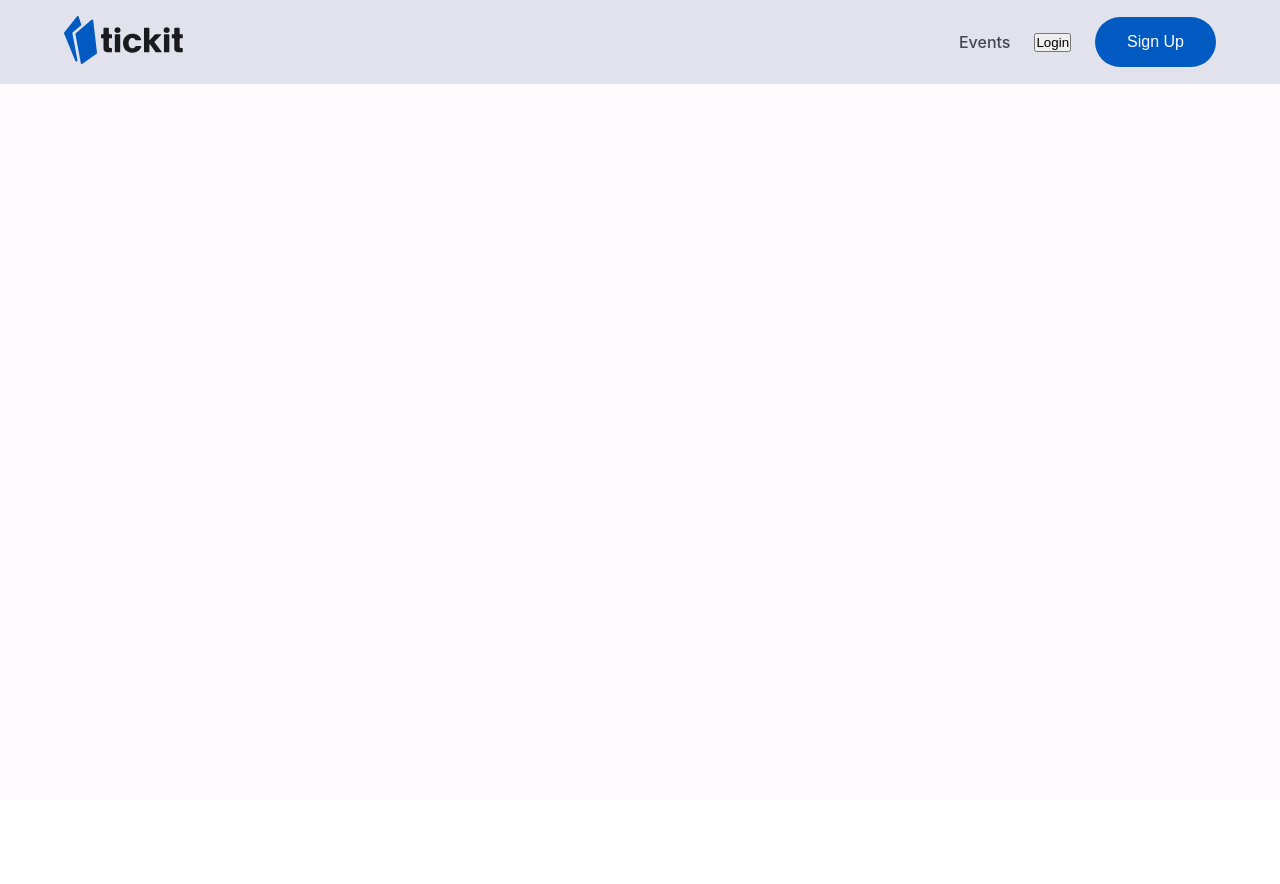
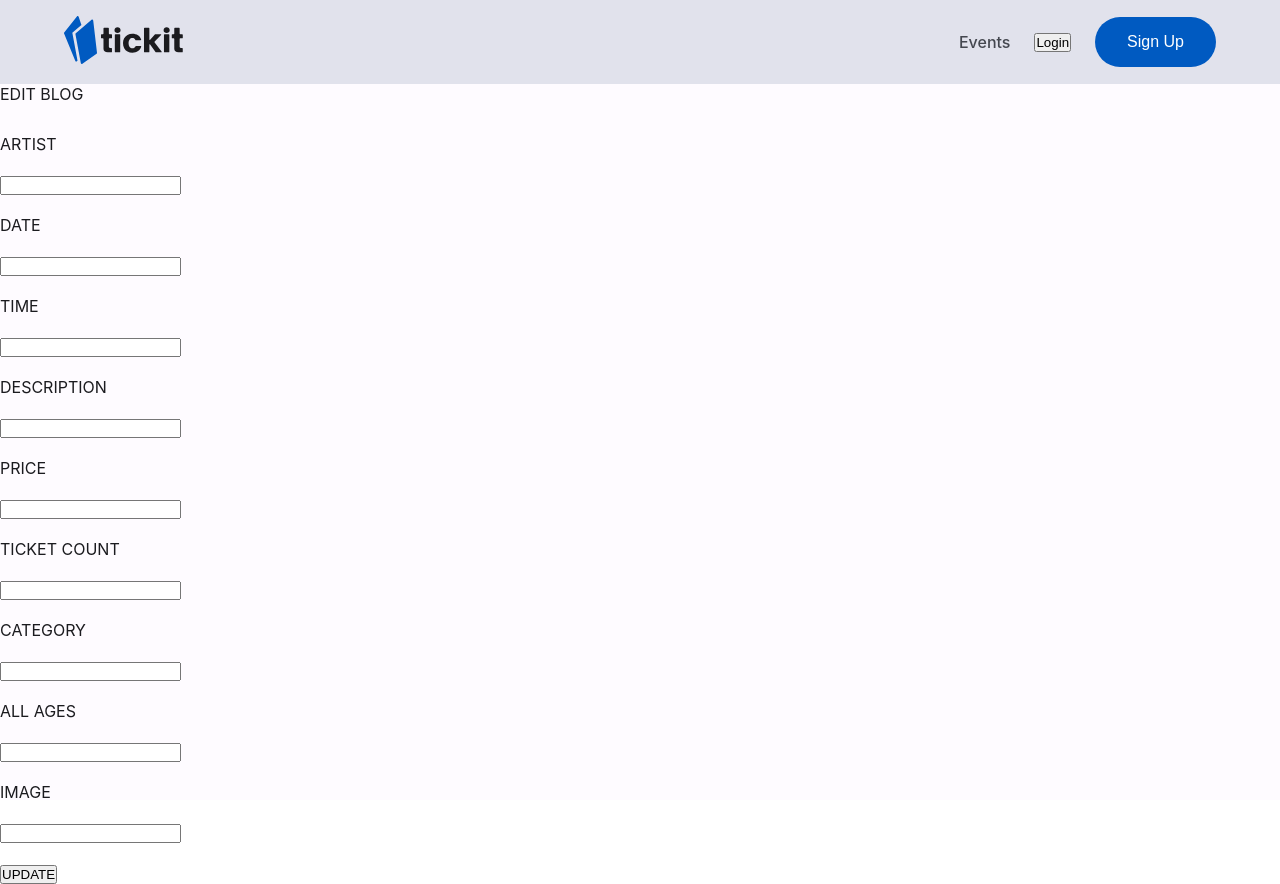
Before and after one commit to benjaminrogerlewin/tickit-front-end, a React (Create React App) app in the folder tickit/: page /admin/1/1 in a window 1280 px wide. Before the commit the page ends 800 px from the top, so only its background shows below. Built offline with nearby package versions, Linux system fonts and the light colour scheme; no server answers.

Commit message:
weak crud

```diff
--- a/tickit/src/App.js
+++ b/tickit/src/App.js
@@ -1,6 +1,6 @@
 import logo from "./logo.svg";
 import "./App.css";
-import { Routes, Route, useParams } from "react-router-dom";
+import { Routes, Route, useParams, useNavigate } from "react-router-dom";
 import Client from "./services/api";
 import { useEffect, useState } from "react";
 import Home from "./components/Home";
@@ -16,6 +16,19 @@ import AdminVenues from "./components/AdminVenues";
 function App() {
   const [eventContent, setEventContent] = useState([]);
   const [venue, setVenue] = useState([]);
+  const [formData, setFormData] = useState({
+    artist: "",
+    date: "",
+    time: "",
+    description: "",
+    price: "",
+    ticket_count: "",
+    category: "",
+    all_ages: "",
+    image: "",
+    venue_id: 3
+  });
+
   const getVenue = () => {
     Client.get(`/venues`).then((getVenue) => {
       setVenue(getVenue.data);
@@ -39,6 +52,25 @@ function App() {
 
   const handleDelete = (id) => {
     Client.delete(`/events/${id}`).then(() => {
+      navigate(`/admin`)
+    });
+  };
+
+  let navigate = useNavigate();
+
+  const showEvents = (ven) => {
+    navigate(`${ven.id}`);
+  };
+
+  const handleChange = (e) => {
+    setFormData({ ...formData, [e.target.id]: e.target.value });
+  };
+
+  const handleSubmit = async (e, id) => {
+    console.log('id:', id)
+    e.preventDefault();
+    Client.put(`/events/${id}`, formData).then(() => {
+      navigate("/admin");
       getContent();
     });
   };
@@ -50,12 +82,21 @@ function App() {
       {/* <SignUp /> */}
       <Routes>
         <Route path="/" element={<Home />} />
-        <Route path="/events" element={<Events eventContent={eventContent}/>} />
+        <Route
+          path="/events"
+          element={<Events eventContent={eventContent} />}
+        />
         {/* <Route path="/login" element={<Login />} /> */}
         {/* <Route path="/signup" element={<SignUp />} /> */}
         <Route
           path="/admin"
-          element={<AdminVenues eventContent={eventContent} venue={venue} />}
+          element={
+            <AdminVenues
+              eventContent={eventContent}
+              venue={venue}
+              showEvents={showEvents}
+            />
+          }
         />
         <Route
           path="/admin/:id"
@@ -72,8 +113,16 @@ function App() {
           element={<EventCreate eventContent={eventContent} />}
         />
         <Route
-          path="/update"
-          element={<EventUpdate eventContent={eventContent} />}
+          path="/admin/:id/:id"
+          element={
+            <EventUpdate
+              eventContent={eventContent}
+              venue={venue}
+              handleSubmit={handleSubmit}
+              handleChange={handleChange}
+              formData={formData}
+            />
+          }
         />
       </Routes>
     </div>
--- a/tickit/src/components/AdminEvents.jsx
+++ b/tickit/src/components/AdminEvents.jsx
@@ -1,12 +1,18 @@
 import { useEffect, useState } from "react";
 import Client from "../services/api";
-import { Link, useParams } from "react-router-dom";
+import { Link, useParams, useNavigate } from "react-router-dom";
 
 export default function AdminEvents(props) {
 
     const [event, setEvent] = useState(null);
 
     let { id } = useParams();
+
+    let navigate = useNavigate();
+
+    const showEvent = (e) => {
+      navigate(`${e.id}`);
+    };
 
     useEffect(() => {
         if (!id) {
@@ -36,7 +42,7 @@ export default function AdminEvents(props) {
                        <h1>{e.artist}</h1>
                        <img src={e.image} />
                     </div>
-                    <Link to='/update'><button>Edit</button></Link>
+                    <button onClick={() => showEvent(e)}>Edit</button>
                     <button onClick={() => props.handleDelete(e.id)}>delete</button>
                     </div>
                 ))}
--- a/tickit/src/components/EventCreate.jsx
+++ b/tickit/src/components/EventCreate.jsx
@@ -2,7 +2,7 @@ import { useState } from "react";
 import Client from "../services/api";
 
 export default function EventCreate(props) {
-  let id = 5;
+
   const [createEvent, setCreateEvent] = useState([]);
   const [formData, setFormData] = useState({
     artist: "",
@@ -13,9 +13,11 @@ export default function EventCreate(props) {
     ticket_count: "",
     category: "",
     all_ages: "",
-    venue_id: 2,
+    venue_id: 3,
     image: ""
   });
+
+
 
   const handleChange = (e) => {
     setFormData({ ...formData, [e.target.id]: e.target.value });
@@ -107,7 +109,7 @@ export default function EventCreate(props) {
               type="text"
               id="price"
               name="price"
-              value={formData.title}
+              value={formData.price}
               onChange={handleChange}
               className="formInput"
             />
@@ -122,7 +124,7 @@ export default function EventCreate(props) {
               type="text"
               id="ticket_count"
               name="ticket_count"
-              value={formData.title}
+              value={formData.ticket_count}
               onChange={handleChange}
               className="formInput"
             />
@@ -137,7 +139,7 @@ export default function EventCreate(props) {
               type="text"
               id="category"
               name="category"
-              value={formData.title}
+              value={formData.category}
               onChange={handleChange}
               className="formInput"
             />
@@ -152,7 +154,7 @@ export default function EventCreate(props) {
               type="text"
               id="all_ages"
               name="all_ages"
-              value={formData.title}
+              value={formData.all_ages}
               onChange={handleChange}
               className="formInput"
             />
--- a/tickit/src/components/EventUpdate.jsx
+++ b/tickit/src/components/EventUpdate.jsx
@@ -1,7 +1,212 @@
-export default function EventUpdate() {
-    return(
-        <>
-            <h1>This is where you edit your event</h1>
-        </>
-    )
-}
+import { useEffect, useState } from "react";
+import { useParams } from "react-router-dom";
+import Client from "../services/api";
+
+const EventUpdate = (props) => {
+  const [event, setEvent] = useState("");
+
+  let { id } = useParams();
+
+  useEffect(() => {
+    const getSelectedEvent = async () => {
+      console.log(props.eventContent);
+      if (props.eventContent && props.eventContent[id]) {
+        let selectedEvent = props.eventContent.find(
+          (event) => event.id === parseInt(id)
+        );
+        setEvent(selectedEvent);
+        console.log(event);
+      }
+    };
+    getSelectedEvent();
+  }, [props.movieContent]);
+
+
+
+  return (
+    <div className="pageContainer">
+      <div className="body">
+        <div className="pageTitle">
+          <span>EDIT BLOG</span>
+        </div>
+
+        <div className="blogWindow" style={{ paddingTop: "30px" }}>
+          <form onSubmit={(e) => props.handleSubmit(e, id)}>
+            <label htmlFor="artist" className="homeTitle">
+              ARTIST
+            </label>
+            <br></br>
+            <br></br>
+
+            <input
+              type="text"
+              id="artist"
+              name="artist"
+              placeholder={event.artist}
+              value={props.formData.artist}
+              onChange={props.handleChange}
+              className="formInput"
+            />
+            <br></br>
+            <br></br>
+
+            <label htmlFor="date" className="homeTitle">
+              DATE
+            </label>
+            <br></br>
+            <br></br>
+
+            <input
+              type="text"
+              id="date"
+              name="date"
+              placeholder={event.artist}
+              value={props.formData.date}
+              onChange={props.handleChange}
+              className="formInput"
+            />
+            <br></br>
+            <br></br>
+
+            <label htmlFor="time" className="homeTitle">
+              TIME
+            </label>
+            <br></br>
+            <br></br>
+
+            <input
+              type="text"
+              id="time"
+              name="time"
+              placeholder={event.artist}
+              value={props.formData.time}
+              onChange={props.handleChange}
+              className="formInput"
+            />
+            <br></br>
+            <br></br>
+
+            <label htmlFor="description" className="homeTitle">
+              DESCRIPTION
+            </label>
+            <br></br>
+            <br></br>
+
+            <input
+              type="text"
+              id="description"
+              name="description"
+              placeholder={event.artist}
+              value={props.formData.description}
+              onChange={props.handleChange}
+              className="formInput"
+            />
+            <br></br>
+            <br></br>
+
+            <label htmlFor="price" className="homeTitle">
+              PRICE
+            </label>
+            <br></br>
+            <br></br>
+
+            <input
+              type="text"
+              id="price"
+              name="price"
+              placeholder={event.artist}
+              value={props.formData.price}
+              onChange={props.handleChange}
+              className="formInput"
+            />
+            <br></br>
+            <br></br>
+
+            <label htmlFor="ticket_count" className="homeTitle">
+              TICKET COUNT
+            </label>
+            <br></br>
+            <br></br>
+
+            <input
+              type="text"
+              id="ticket_count"
+              name="ticket_count"
+              placeholder={event.artist}
+              value={props.formData.ticket_count}
+              onChange={props.handleChange}
+              className="formInput"
+            />
+            <br></br>
+            <br></br>
+
+            <label htmlFor="category" className="homeTitle">
+              CATEGORY
+            </label>
+            <br></br>
+            <br></br>
+
+            <input
+              type="text"
+              id="category"
+              name="category"
+              placeholder={event.artist}
+              value={props.formData.category}
+              onChange={props.handleChange}
+              className="formInput"
+            />
+            <br></br>
+            <br></br>
+
+            <label htmlFor="all_ages" className="homeTitle">
+              ALL AGES
+            </label>
+            <br></br>
+            <br></br>
+
+            <input
+              type="text"
+              id="all_ages"
+              name="all_ages"
+              placeholder={event.artist}
+              value={props.formData.all_ages}
+              onChange={props.handleChange}
+              className="formInput"
+            />
+            <br></br>
+            <br></br>
+
+            <label htmlFor="image" className="homeTitle">
+              IMAGE
+            </label>
+            <br></br>
+            <br></br>
+
+            <input
+              type="text"
+              id="image"
+              name="image"
+              placeholder={event.artist}
+              value={props.formData.image}
+              onChange={props.handleChange}
+              className="formInput"
+            />
+            <br></br>
+            <br></br>
+
+            <button type="submit" className="btnLarge" id="btn-create">
+              UPDATE
+            </button>
+          </form>
+          {/* <div>
+            <h2>{props.updateBlog.title}</h2>
+            <p>{props.updateBlog.synopsis}</p>
+            <p>{props.updateBlog.review}</p>
+          </div> */}
+        </div>
+      </div>
+    </div>
+  );
+};
+
+export default EventUpdate;
```
Also changed, not shown: tickit/src/components/AdminVenues.jsx (+1 -12 lines).
